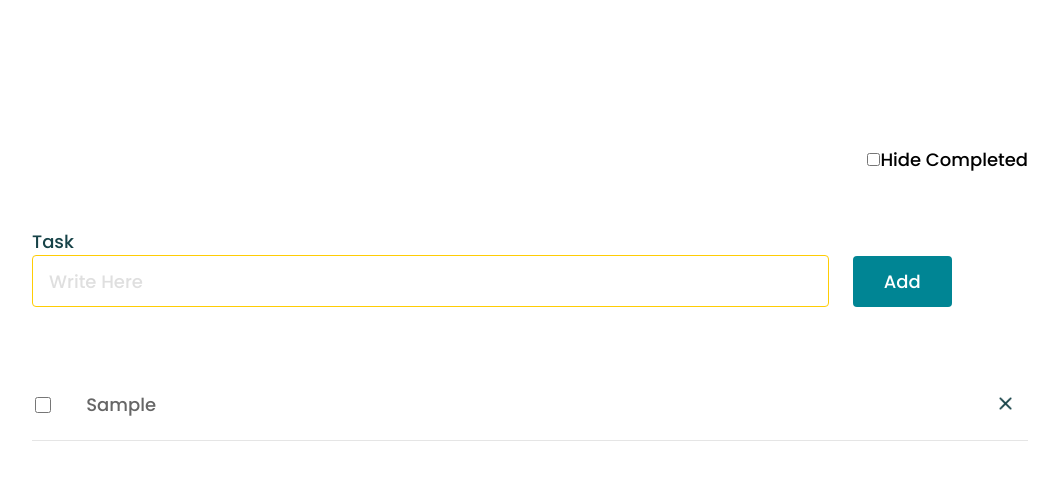
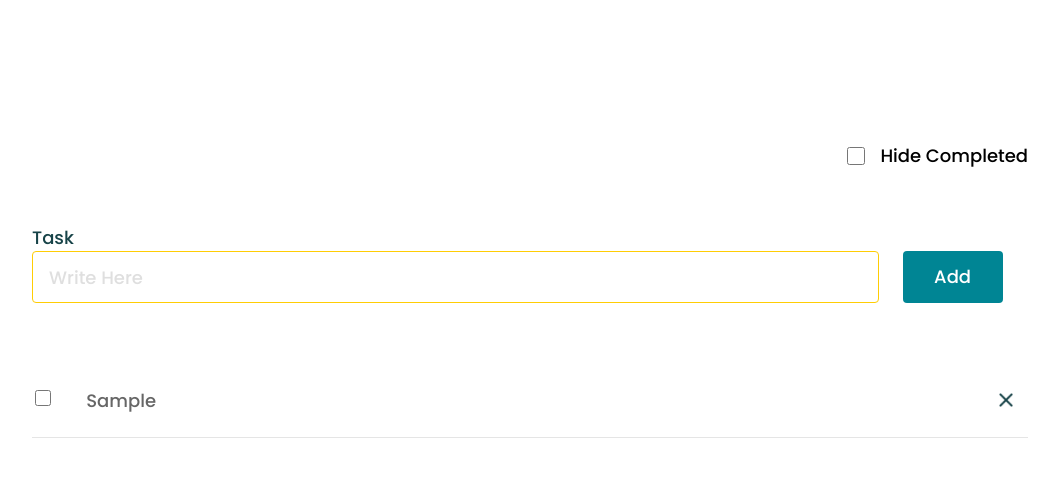
Before and after one commit to AvetBadalyan/Mamble-Task, a React (Create React App) app: page / in a window 1280 px wide. Both pictures are taken after typing "Sample" into the empty fields and a click on the button "Add". Shown: the top 480 px of the page, without its empty margins (48-1106 px from the left). Built offline with nearby package versions, Linux system fonts and the light colour scheme.

Commit message:
feat: mobile adaptation and responsive design

```diff
--- a/src/App.css
+++ b/src/App.css
@@ -1,5 +1,5 @@
 .App {
-  padding: 146px 204px 10px 80px;
+  padding: 142px 204px 10px 80px;
   height: 100%;
 }
 
@@ -21,6 +21,7 @@
   text-transform: capitalize;
   color: #000000;
   visibility: hidden;
+  gap: 15px;
 }
 
 .todo-list-container {
@@ -56,7 +57,6 @@
   font-weight: 500;
   font-size: 36px;
   line-height: 54px;
-  letter-spacing: 0.002em;
   text-transform: capitalize;
   color: #666666;
 }
@@ -88,6 +88,12 @@
     padding-top: 67px;
   }
 
+  .hide-check-container {
+    font-size: 16px;
+    line-height: 27px;
+    letter-spacing: 0.5px;
+  }
+
   .p1 {
     font-family: "Poppins";
     font-style: normal;
@@ -112,17 +118,12 @@
 }
 
 @media only screen and (max-width: 376px) {
-.App {
-  height: 819px;
-}
+  .App {
+    height: 819px;
+  }
 
   .p1 {
     width: 286px;
     height: 21px;
   }
-
-  .p2 {
-    width: 316px;
-    height: 27px;
-  }
 }
--- a/src/App.js
+++ b/src/App.js
@@ -23,7 +23,7 @@ function App() {
   return (
     <div className="App">
       <div className="container">
-        <div
+        <label
           className="hide-check-container"
           style={
             todoList?.length < 1
@@ -31,16 +31,22 @@ function App() {
               : { visibility: "visible" }
           }
         >
-          <input type="checkbox" onChange={hideChangeHandler} />
-          Hide completed
-        </div>
+          <input
+            className="checkbox"
+            type="checkbox"
+            onChange={hideChangeHandler}
+          />
+          <span>Hide completed</span>
+        </label>
         <div className="form-container">
           <Form />
         </div>
         {todoList.length === 0 ? (
           <div className="blank-home-text">
-            <p className="p1">your life is a blank page. You write on it.</p>{" "}
-            <p className="p2">So start by adding your tasks here.</p>
+            <span className="p1">
+              your life is a blank page. You write on it.
+            </span>
+            <span className="p2">So start by adding your tasks here.</span>
           </div>
         ) : (
           <div className="todo-list-container">
--- a/src/Components/Form/Form.css
+++ b/src/Components/Form/Form.css
@@ -1,10 +1,11 @@
 .form {
   display: flex;
   gap: 24px;
+  width: 100%;
 }
 
 .form-input {
-  width: 80%;
+  width: 85%;
   max-width: 954px;
 }
 
@@ -51,12 +52,19 @@
   background: #008594;
   border-radius: 4px;
   border: none;
+  text-transform: capitalize;
+  color: #ffffff;
+  width: 100px;
+  height: 52px;
   font-family: "Poppins";
   font-style: normal;
   font-weight: 500;
   font-size: 18px;
-  text-transform: capitalize;
-  color: #ffffff;
+  line-height: 28px;
+}
+
+.error-message {
+  color: red;
 }
 
 @media only screen and (max-width: 600px) {
@@ -67,6 +75,13 @@
 
   .form-input {
     width: 100%;
+  }
+
+  .form-input label {
+    font-weight: 400;
+    font-size: 16px;
+    line-height: 27px;
+    letter-spacing: 0.5px;
   }
 
   .form-button {
@@ -88,6 +103,10 @@
     text-transform: capitalize;
     color: #ffffff;
   }
+
+  .error-message {
+    font-size: 12px;
+  }
 }
 
 @media only screen and (max-width: 376px) {
@@ -97,5 +116,9 @@
 
   .form-input input {
     height: 44px;
+    font-weight: 400;
+    font-size: 12px;
+    line-height: 27px;
+    letter-spacing: 0.5px;
   }
 }
--- a/src/Components/Form/Form.jsx
+++ b/src/Components/Form/Form.jsx
@@ -50,15 +50,16 @@ export default function Form() {
               onChange={changeHandler}
               maxLength="55"
             />
+            {!inputIsValid && (
+              <div className="error-message">{errorMessage}</div>
+            )}
           </label>
         </div>
         <div className="form-button">
           <button onClick={submitHandler}> Add </button>
         </div>
       </form>
-      <div>
-        {!inputIsValid && <div style={{ color: "red" }}>{errorMessage}</div>}
-      </div>
+      <div></div>
     </div>
   );
 }
--- a/src/Components/Modal/Modal.css
+++ b/src/Components/Modal/Modal.css
@@ -1,7 +1,3 @@
-.fa-solid .fa-xmark {
-  font-size: 480px;
-}
-
 .modal {
   position: fixed;
   top: calc(50% - 21px);
@@ -26,6 +22,16 @@
   text-align: center;
 }
 
+.content {
+  font-family: "Poppins";
+  font-style: normal;
+  font-weight: 500;
+  font-size: 18px;
+  line-height: 28px;
+  text-transform: capitalize;
+  color: #008594;
+}
+
 .modal > .actions {
   display: flex;
   gap: 40px;
@@ -40,13 +46,11 @@
   text-transform: capitalize;
   color: #174348;
   border: none;
+  background: white;
 }
 
 .popup-arrow {
   display: none;
-}
-[role="tooltip"].popup-content {
-  box-shadow: rgba(0, 0, 0, 0.16) 0px 0px 3px;
 }
 
 [data-popup="tooltip"].popup-overlay {
@@ -69,5 +73,22 @@
     width: 90%;
     max-width: 324px;
     height: 140px;
+    top: 438px;
+  }
+
+  .actions button {
+    font-weight: 600;
+    font-size: 18px;
+    line-height: 28px;
+    text-transform: capitalize;
+    color: #174348;
+  }
+
+  .content {
+    font-weight: 500;
+    font-size: 18px;
+    line-height: 28px;
+    text-transform: capitalize;
+    color: #008594;
   }
 }
--- a/src/Components/Modal/Modal.jsx
+++ b/src/Components/Modal/Modal.jsx
@@ -19,7 +19,7 @@ export default function Modal({ removeTask }) {
         </button>
       }
       position="top left"
-      lockScroll="true"
+      lockScroll={true}
     >
       {(close) => (
         <div className="modal">
--- a/src/Components/SingleTask/SingleTask.css
+++ b/src/Components/SingleTask/SingleTask.css
@@ -1,12 +1,11 @@
 .single-task {
   display: flex;
-  height: 72px;
-  align-items: center;
+  align-items: baseline;
   justify-content: space-between;
   gap: 35px;
   border-bottom: 1px solid #e5e5e5;
   color: #666666;
-  padding: 20px 15.6px 20px 3px;
+  padding: 20px 15px 20px 3px;
 }
 
 .completed {
@@ -20,8 +19,8 @@
 }
 
 .delete-btn {
-  width: 13px;
-  height: 13px;
+  width: 14px;
+  height: 14px;
 }
 
 .checkbox {
@@ -43,7 +42,6 @@
   .single-task {
     gap: 0;
     padding: 20px 5.4px 20px 3px;
-    height: 94px;
 
     width: 100%;
   }
@@ -61,5 +59,11 @@
 }
 
 @media only screen and (max-width: 376px) {
+  .single-task {
+    height: 94px;
+  }
 
+  .single-task-name-container {
+    width: 270px;
+  }
 }
--- a/src/Components/SingleTask/SingleTask.jsx
+++ b/src/Components/SingleTask/SingleTask.jsx
@@ -26,11 +26,12 @@ export default function SingleTask({ item }) {
   return (
     <div className={item.isCompleted ? "single-task completed" : "single-task"}>
       <input
+        type="checkbox"
         className="checkbox"
-        type="checkbox"
         checked={item.isCompleted}
         onChange={checkHandler}
       />
+
       <div className="single-task-name-container">{item.taskName}</div>
       <Modal removeTask={removeTask} />
     </div>
```
Also changed, not shown: src/assets/tick.png (added).
